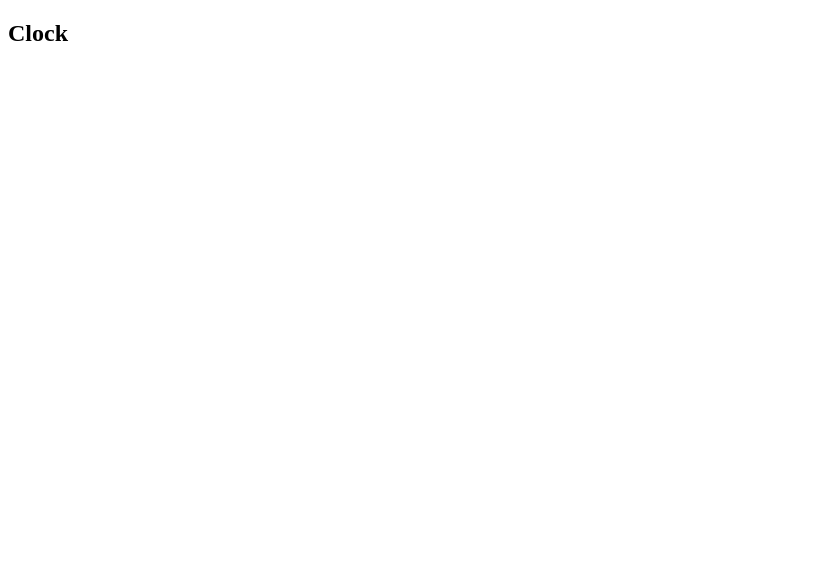
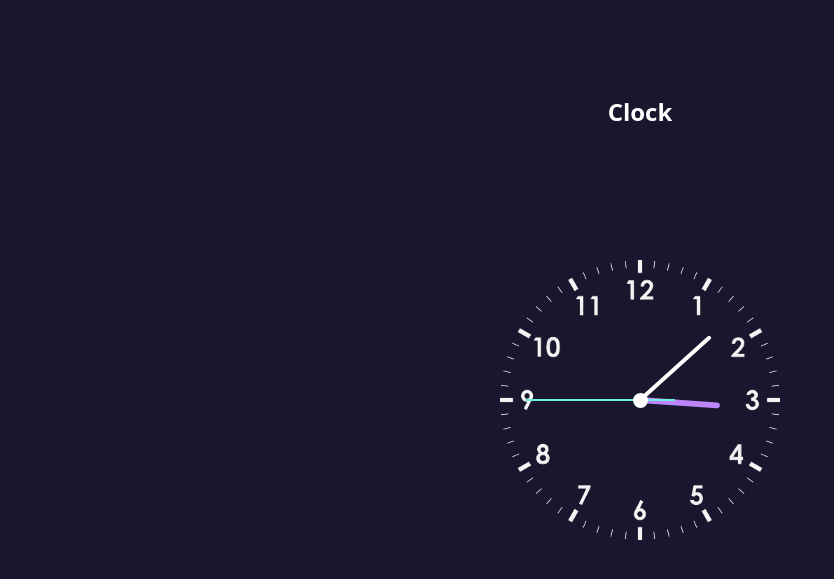
Before and after one commit to ishupatel07/Clock-, a plain HTML site: page index.html in a window 1280 px wide. Shown: the whole page, without its empty margins (0-834 px from the left). Drawn offline with Linux system fonts and the light colour scheme; a web font is replaced by a local one.

Commit message:
complete

```diff
--- a/index.html
+++ b/index.html
@@ -5,7 +5,7 @@
     <meta name="viewport" content="width=device-width, initial-scale=1.0">
     <title>Clock</title>
     <link rel="stylesheet" href="style.css">
-    <link rel="stylesheet" href="assets/favicon.png">
+
 </head>
 <body>
     <h2 class="heading">
@@ -22,5 +22,9 @@
           <div class="sc" id="sc"></div>
         </div>
       </div>
+
+
+
+    <script src="main.js"></script>
 </body>
 </html>
--- a/main.js
+++ b/main.js
@@ -0,0 +1,23 @@
+const deg = 6;
+    // getting all hands of clock from html through id
+    const hr = document.querySelector('#hr')
+    const mn = document.querySelector('#mn');
+    const sc = document.querySelector('#sc');
+
+    setInterval(() => {
+      let day = new Date();
+
+      //setting the actual seconds minutes and hour in clock
+
+      let ms = day.getMilliseconds() * deg;
+      let hh = day.getHours() * 30;
+      let mm = day.getMinutes() * deg;
+      let ss = day.getSeconds() * deg + ms / 1000;
+
+      //changing the degrees in the style as per the time
+
+      hr.style.transform = `rotateZ(${(hh) + (mm / 12)}deg)`;
+      mn.style.transform = `rotateZ(${mm}deg)`;
+      sc.style.transform = `rotateZ(${ss}deg)`;
+
+    }, 1);
--- a/style.css
+++ b/style.css
@@ -0,0 +1,115 @@
+* {
+    margin: 0;
+    padding: 0;
+    box-sizing: border-box;
+  }
+
+  body {
+    display: flex;
+    justify-content: center;
+    align-items: center;
+    min-height: 100vh;
+    background: #19172e;
+    font-family: "sans";
+
+  }
+
+  @font-face {
+    src: url("font/sans.ttf");
+    font-family: "sans";
+  }
+
+  .heading {
+    color: white;
+    text-align: center;
+    position: absolute;
+    left: 0;
+    right: 0;
+    top: 0;
+    padding: 100px;
+    line-height: 3vh;
+  }
+
+  .clock {
+    width: 350px;
+    height: 350px;
+    display: flex;
+    justify-content: center;
+    align-items: center;
+    background: url(assets/clock.png);
+    background-size: cover;
+  }
+
+  .clock:before {
+    content: "";
+    position: absolute;
+    width: 15px;
+    height: 15px;
+    background: #fff;
+    border-radius: 50%;
+    z-index: 10000;
+  }
+
+  .clock .hour,
+  .clock .min,
+  .clock .sec {
+    position: absolute;
+  }
+
+  .clock .hour,
+  .hr {
+    width: 160px;
+    height: 160px;
+  }
+
+  .clock .min,
+  .mn {
+    width: 190px;
+    height: 190px;
+  }
+
+  .clock .sec,
+  .sc {
+    width: 230px;
+    height: 230px;
+  }
+
+  .hr,
+  .mn,
+  .sc {
+    display: flex;
+    justify-content: center;
+    /* align-items: center; */
+    position: absolute;
+    border-radius: 50%;
+  }
+
+  .hr:before {
+    content: "";
+    position: absolute;
+    width: 6px;
+    height: 80px;
+    background: #bb86fc;
+    z-index: 10;
+    border-radius: 6px 6px 0 0;
+  }
+
+  .mn:before {
+    content: "";
+    position: absolute;
+    width: 4px;
+    height: 90px;
+    background: #fff;
+    z-index: 11;
+    border-radius: 6px 6px 0 0;
+  }
+
+  .sc:before {
+    content: "";
+    position: absolute;
+    width: 2px;
+    height: 150px;
+    background: #70efde;
+    z-index: 12;
+    border-radius: 6px 6px 0 0;
+  }
```
Lines whose indentation alone changed are shown as unchanged.
